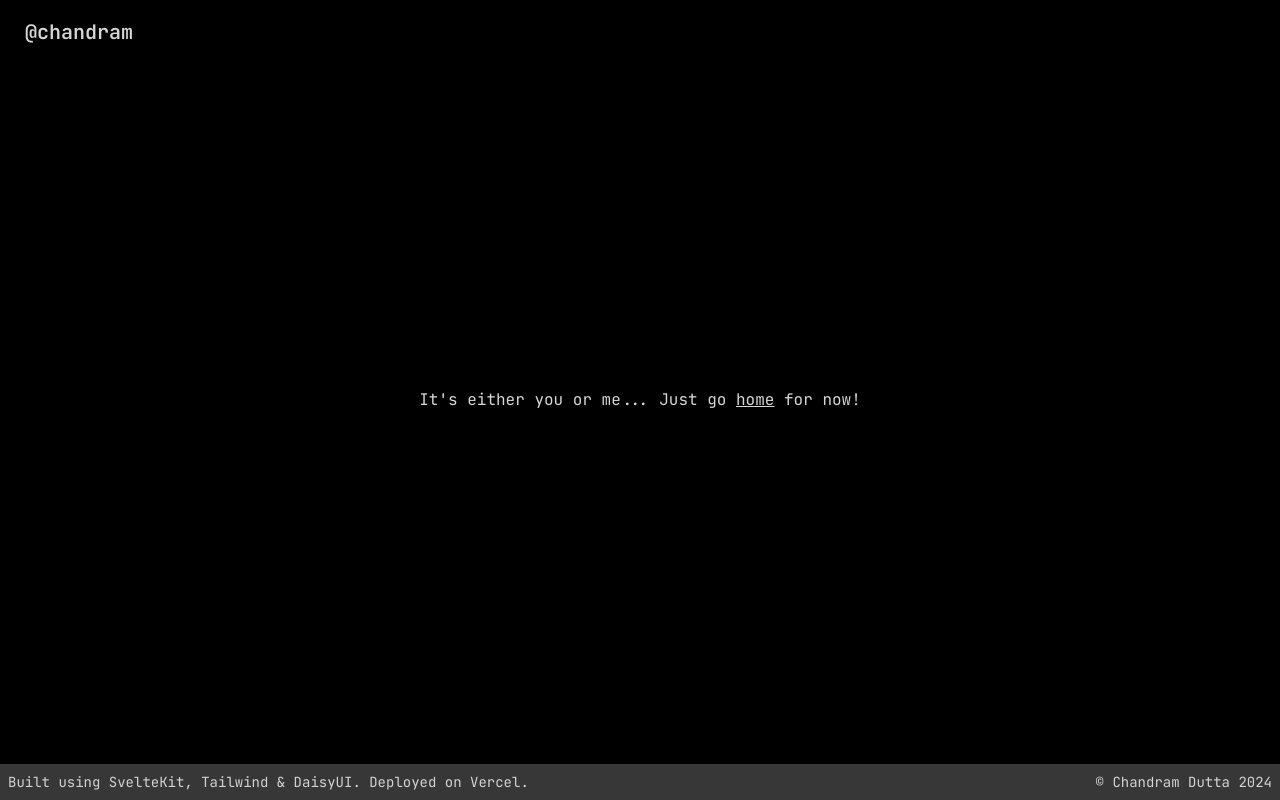
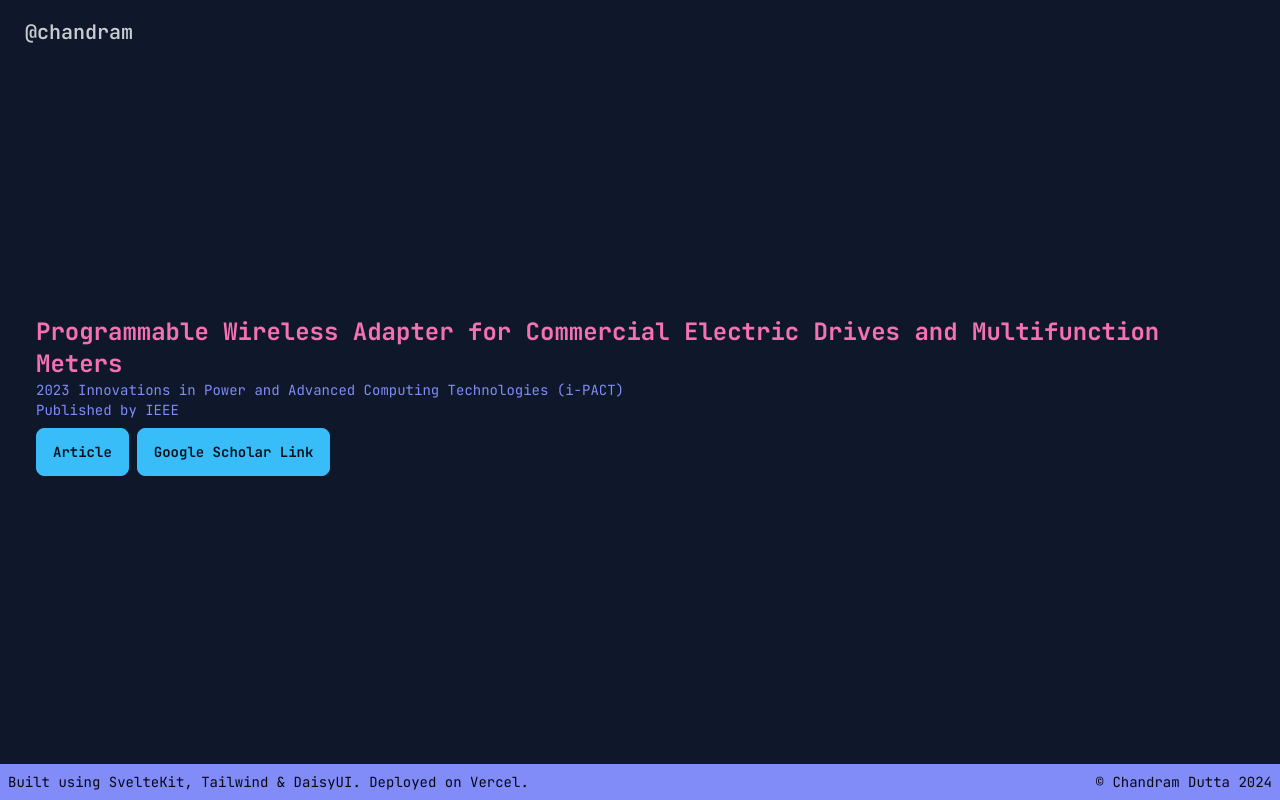
Before and after one commit to Chandram-Dutta/portfolio, a SvelteKit app: page /publications in a window 1280 px wide. Before the commit this address had no page. Built offline with nearby package versions, Linux system fonts and the light colour scheme.

Commit message:
feat: added publications

```diff
--- a/src/app.html
+++ b/src/app.html
@@ -1,5 +1,5 @@
 <!doctype html>
-<html class="font-jb-mono" data-theme="black" lang="en">
+<html class="font-jb-mono" data-theme="night" lang="en">
 	<title>@chandram</title>
 
 	<head>
@@ -8,8 +8,10 @@
 		<link rel="icon" href="%sveltekit.assets%favicon.ico" />
 		<link rel="preconnect" href="https://fonts.googleapis.com" />
 		<link rel="preconnect" href="https://fonts.gstatic.com" crossorigin />
-	<link href="https://fonts.googleapis.com/css2?family=JetBrains+Mono:ital,wght@0,100..800;1,100..800&display=swap"
-		rel="stylesheet" />
+		<link
+			href="https://fonts.googleapis.com/css2?family=JetBrains+Mono:ital,wght@0,100..800;1,100..800&display=swap"
+			rel="stylesheet"
+		/>
 		<meta name="viewport" content="width=device-width, initial-scale=1" />
 		%sveltekit.head%
 	</head>
@@ -17,5 +19,4 @@
 	<body data-sveltekit-preload-data="hover">
 		<div style="display: contents">%sveltekit.body%</div>
 	</body>
-
 </html>
--- a/src/routes/+page.svelte
+++ b/src/routes/+page.svelte
@@ -18,11 +18,14 @@ Here are some pointers to help you get to know me better.<br /><br />
 	</li>
 </ul>
 <br />
-Here's my
 <a
 	class="underline"
 	href="https://drive.google.com/file/d/10HFFuemNwOnNhKkyOMIEfrnibsr30bbh/view?usp=sharing"
-	>Résumé</a
->. And my <a class="underline" href="/socials">socials</a> ;-).<br /><br />
-Some of my <a class="underline" href="/work">work</a>... and a
-<a class="underline" href="/publications">paper</a> I have published.
+	>resume</a
+>
+•
+<a class="underline" href="/socials">socials</a>
+•
+<a class="underline" href="/work">work</a>
+•
+<a class="underline" href="/publications">publications</a>
--- /dev/null
+++ b/src/routes/api/publications/+server.js
@@ -0,0 +1,6 @@
+import data from '../../../../static/data/publications.json';
+import { json } from '@sveltejs/kit';
+
+export async function GET() {
+	return json(data);
+}
--- /dev/null
+++ b/src/routes/publications/+page.svelte
@@ -0,0 +1,46 @@
+<script>
+	import { onMount } from 'svelte';
+
+	/**
+	 * @type {Map<String, any>?}
+	 */
+	let data = null;
+	async function load() {
+		const response = await fetch('/api/publications');
+		data = await response.json();
+	}
+
+	onMount(load);
+</script>
+
+<div class="flex flex-col">
+	{#if data === null}
+		Loading...
+	{:else}
+		{#each data as publication}
+			<div class="flex flex-col items-start p-2">
+				<h2 class="font-bold text-2xl text-accent">{publication.title}</h2>
+				<div class="flex flex-col text-sm text-secondary">
+					{#if publication.conference != null}
+						{publication.conference}
+					{/if}
+				</div>
+				{#if publication.publisher != null}
+					<div class="text-sm text-secondary">Published by {publication.publisher}</div>
+				{/if}
+				<div class="flex flex-row">
+					{#if publication.link != null}
+						<a class="pr-2 pt-2 pb-2" href={publication.link}
+							><button class="btn btn-primary">Article</button></a
+						>
+					{/if}
+					{#if publication.google_scholar_link != null}
+						<a class="pr-2 pt-2 pb-2" href={publication.google_scholar_link}
+							><button class="btn btn-primary">Google Scholar Link</button></a
+						>
+					{/if}
+				</div>
+			</div>
+		{/each}
+	{/if}
+</div>
--- a/src/routes/socials/+page.svelte
+++ b/src/routes/socials/+page.svelte
@@ -19,7 +19,7 @@
 	{:else}
 		{#each data as social}
 			<div class="flex flex-row items-center p-2">
-				<img class="h-8 pr-4" src={social.icon} alt="social.social" /><a
+				<img class="h-8 pr-4 fill" src={social.icon} alt="social.social" /><a
 					class="underline"
 					href={social.link}>{social.title}</a
 				>
--- a/src/routes/work/+page.svelte
+++ b/src/routes/work/+page.svelte
@@ -19,8 +19,8 @@
 	{:else}
 		{#each data as work}
 			<div class="flex flex-col items-start p-2">
-				<h2 class="font-bold text-2xl text-info-content">{work.title}</h2>
-				<div class="flex flex-row text-sm text-info-content">
+				<h2 class="font-bold text-2xl text-accent">{work.title}</h2>
+				<div class="flex flex-row text-sm text-secondary">
 					{#if work.designation != null}
 						{work.designation} |
 					{/if}
--- /dev/null
+++ b/static/data/publications.json
@@ -0,0 +1,10 @@
+[
+	{
+		"title": "Programmable Wireless Adapter for Commercial Electric Drives and Multifunction Meters",
+		"year": 2023,
+		"conference": "2023 Innovations in Power and Advanced Computing Technologies (i-PACT)",
+		"publisher": "IEEE",
+		"link": "https://ieeexplore.ieee.org/abstract/document/10434850",
+		"google_scholar_link": "https://scholar.google.com/citations?view_op=view_citation&hl=en&user=grPUqAgAAAAJ&citation_for_view=grPUqAgAAAAJ:u5HHmVD_uO8C"
+	}
+]
--- a/static/data/socials.json
+++ b/static/data/socials.json
@@ -4,6 +4,12 @@
 		"link": "mailto:chandramdutta2004@gmail.com",
 		"icon": "icons/mail.svg",
 		"title": "chandramdutta2004@gmail.com"
+	},
+	{
+		"social": "Google Scholar",
+		"link": "https://links.onlychan.xyz/gscholar",
+		"icon": "icons/google-scholar.svg",
+		"title": "Chandram Dutta"
 	},
 	{
 		"social": "GitHub",
--- a/tailwind.config.js
+++ b/tailwind.config.js
@@ -10,6 +10,6 @@ export default {
 	},
 	plugins: [require('@tailwindcss/typography'), require('daisyui')],
 	daisyui: {
-		themes: ['black']
+		themes: ['night']
 	}
 };
```
Also changed, not shown: static/icons/google-scholar.svg (added), static/images/fib_ss.png. Lines whose indentation alone changed are shown as unchanged.
